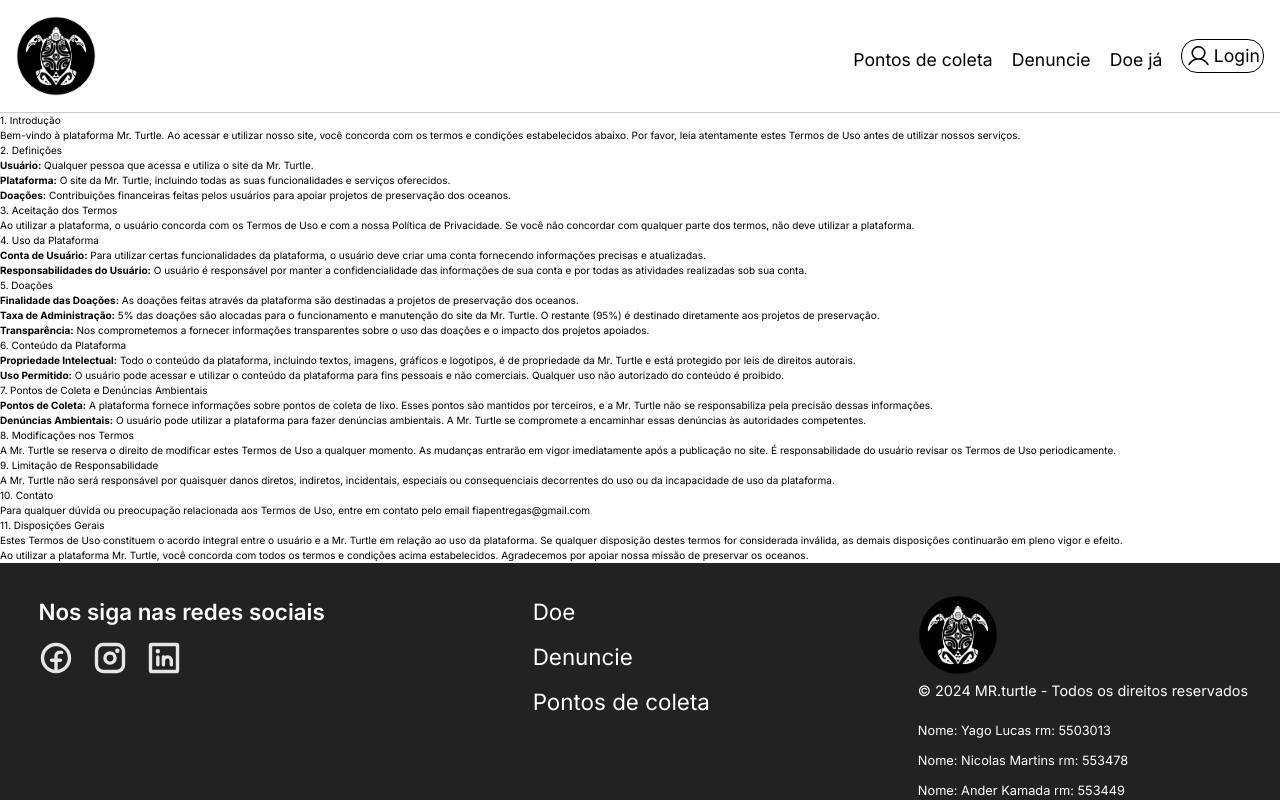
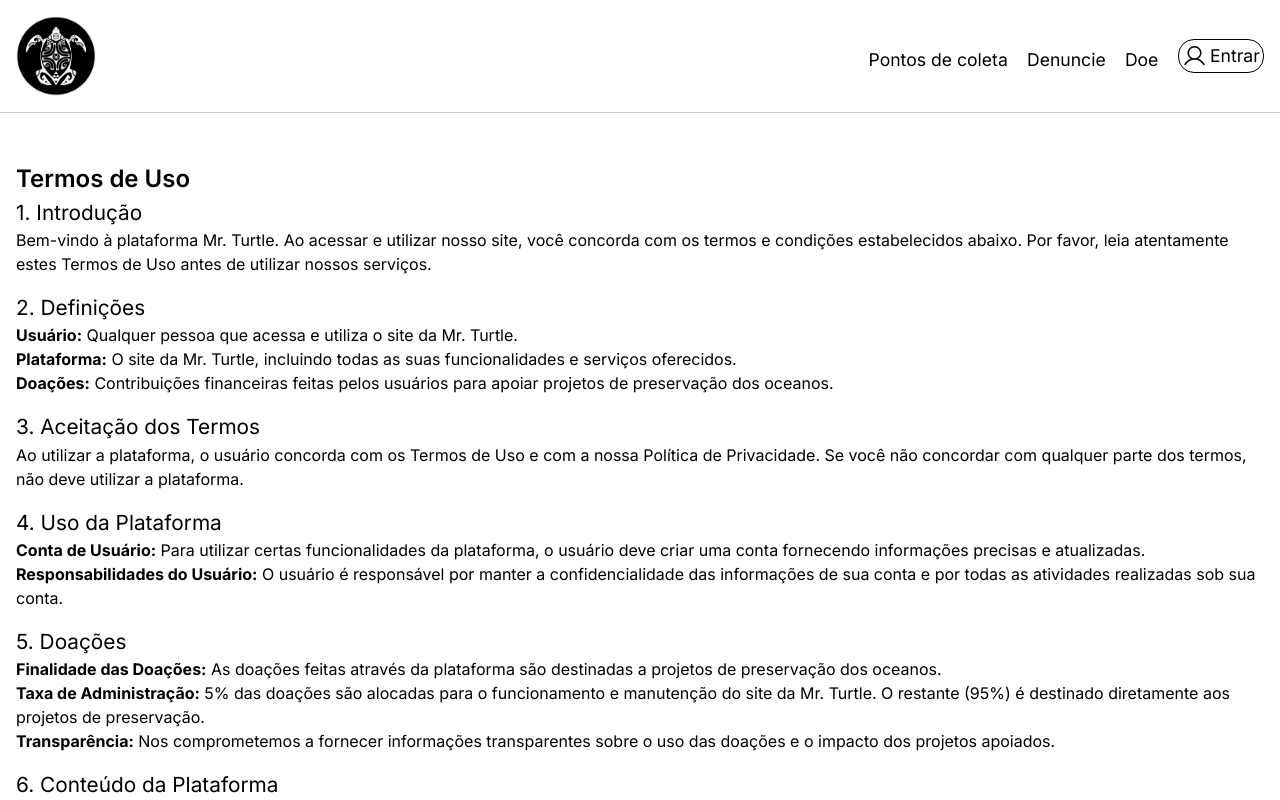
Before and after one commit to yagoluucas/entrega-global-web, a Next.js app: page /termos in a window 1280 px wide. Shown: the top 800 px of the page. Built offline with nearby package versions, Linux system fonts and the light colour scheme.

Commit message:
adicionado função que pega as informações da doação

```diff
--- a/src/app/termos/page.tsx
+++ b/src/app/termos/page.tsx
@@ -1,10 +1,8 @@
-
+import '@/styles/termos.css'
 export default function Termos() {
     return (
-        <main>
-            <head>
-                <h1>Termos de Uso</h1>
-            </head>
+        <main className="termos">
+            <h1>Termos de Uso</h1>
 
             <section>
                 <h2>1. Introdução</h2>
--- a/src/components/Header/index.tsx
+++ b/src/components/Header/index.tsx
@@ -38,10 +38,10 @@ export default function Header(){
                 <ul>
                     <li><Link href={'/coleta'}>Pontos de coleta</Link></li>
                     <li><Link href={'/denuncias'}>Denuncie</Link></li>
-                    <li><Link href={'/doacao'}>Doe já</Link></li>
+                    <li><Link href={'/doacao'}>Doe</Link></li>
                     <li>
                         <Link className="link--login" href={'/login'}>
-                            <Image alt="icone de login" width={25} height={25} src={'/user.svg'}/> Login
+                            <Image alt="icone de login" width={25} height={25} src={'/user.svg'}/> Entrar
                         </Link>
                     </li>
                 </ul>
@@ -53,10 +53,10 @@ export default function Header(){
                 <ul>
                     <li><Link href={'/coleta'}>Pontos de coleta</Link></li>
                     <li><Link href={'/denuncias'}>Denuncie</Link></li>
-                    <li><Link href={'/doacao'}>Doe já</Link></li>
+                    <li><Link href={'/doacao'}>Doe</Link></li>
                     <li>
                         <Link className="link--login" href={'/login'}>
-                            <Image alt="icone de login" width={25} height={25} src={'/user.svg'}/> Login
+                            <Image alt="icone de login" width={25} height={25} src={'/user.svg'}/> Entrar
                         </Link>
                     </li>
                 </ul>
--- /dev/null
+++ b/src/components/doacao/FormularioDoacao/funcoes.ts
@@ -0,0 +1,16 @@
+import { InfoDoacaoProps } from "./interface";
+
+function construirObjeto(nome: string, email:string, valor:number) {
+    return {
+        "nome": nome,
+        "email": email,
+        "valor": valor
+    }
+}
+
+async function enviarDoacao(nome: string, email:string, valor:number) {
+    const doacao = construirObjeto(nome, email, valor)
+    console.log(doacao)
+}
+
+export { enviarDoacao }
--- a/src/components/doacao/FormularioDoacao/index.tsx
+++ b/src/components/doacao/FormularioDoacao/index.tsx
@@ -1,19 +1,52 @@
+'use client'
 import Link from 'next/link'
 import './style.css'
+import { useEffect, useState } from 'react'
+import {enviarDoacao} from './funcoes'
+
+
 export default function FormularioDoacao() {
+
+    const [nome, setNome] = useState('')
+    const [email, setEmail] = useState('')
+    const [valor, setValor] = useState(1)
+    const [disabled, setDisabled] = useState(true)
+
+    useEffect(() => {
+        if (nome.length >= 3 || email.length >= 3 || valor == 0) {
+            setDisabled(false)
+        }else {
+            setDisabled(true)
+        }
+    }, [nome, email, valor])
+
+
+    function colocaValor(e:any, tipo:string) {
+        switch(tipo) {
+            case "nome":
+                setNome(e.target.value)
+                break
+            case "email":
+                setEmail(e.target.value)
+                break
+            default:
+                setValor(e.target.value)
+        }
+    }
+
     return (
         <section className="formulario--doacao">
             <h1>Você está doando para campanha <span>VivaMar</span>, da organização <span>Mr.Turtle</span></h1>
             <div>
                 <form>
                     <label htmlFor="nome">Nome:</label>
-                    <input type="text" id="nome" name="nome" placeholder="Nome completo*" required />
+                    <input onKeyUp={(e) => {colocaValor(e, "nome")}} type="text" id="nome" name="nome" placeholder="Nome completo*" required />
                     <label htmlFor="email">Email:</label>
-                    <input type="email" id="email" placeholder="Email*" name="email" required />
-                    <label htmlFor="valor">Valor:</label>
-                    <input type="number" min={1} placeholder="Valor*" id="valor" name="valor" required />
+                    <input onKeyUp={(e) => {colocaValor(e, "email")}} type="email" id="email" placeholder="Email*" name="email" required />
+                    <label htmlFor="valor">Valor em reais:</label>
+                    <input onClick={(e) => {colocaValor(e, "valor")}} onKeyUp={(e) => {colocaValor(e, "valor")}} type="number" min={1} placeholder="R$00,00" id="valor" name="valor" required />
                 </form>
-                <button>Doar</button>
+                <button onClick={() => {enviarDoacao(nome, email, valor)}} disabled={disabled}>Doar</button>
             </div>
             <p>Ao continuar, você concorda com os <Link href={'/termos'}>Termos de Uso</Link></p>
         </section>
--- /dev/null
+++ b/src/components/doacao/FormularioDoacao/interface.ts
@@ -0,0 +1,7 @@
+interface InfoDoacaoProps{
+    nome:string,
+    email:string,
+    valor:number
+}
+
+export type { InfoDoacaoProps }
--- /dev/null
+++ b/src/styles/termos.css
@@ -0,0 +1,17 @@
+main.termos {
+    margin: 3rem 1rem;
+}
+
+main.termos h1{
+    font-size: 1.5rem;
+    font-weight: 600;
+}
+
+main.termos h2 {
+    font-size: 1.3rem;
+}
+
+main.termos p {
+    font-size: 1rem;
+    margin-bottom: 1rem;
+}
```
